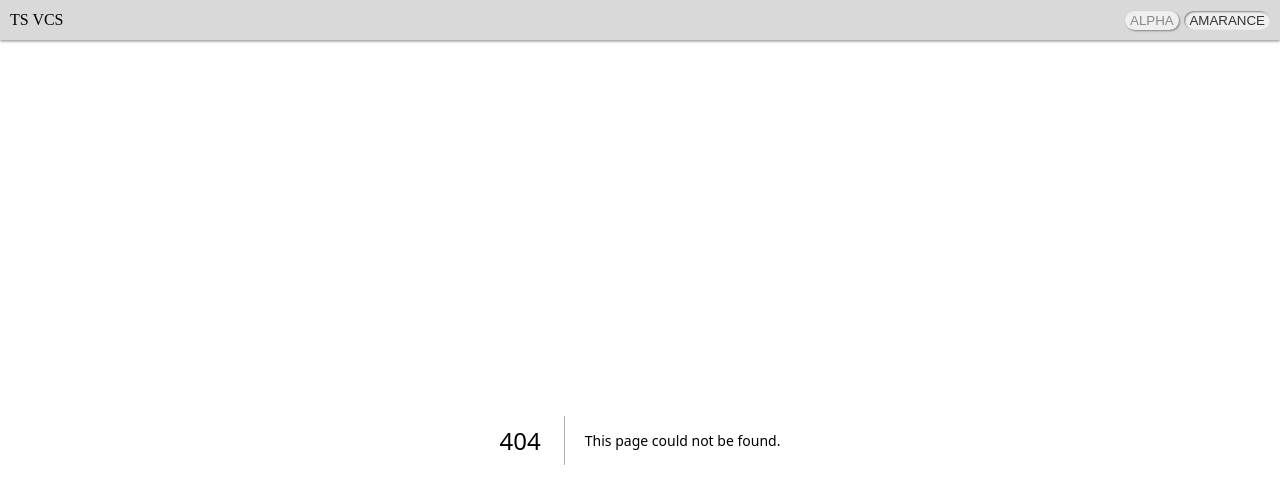
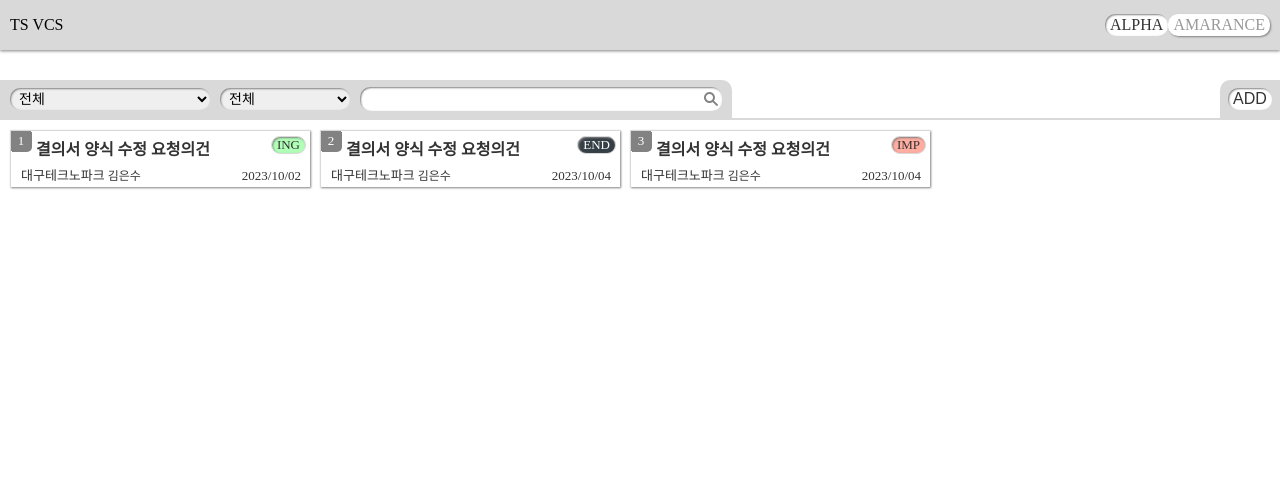
Before and after one commit to sadbc1235/ts-vcs, a Next.js app: page /report/ALPHA in a window 1280 px wide. Before the commit this address had no page. Shown: the top 504 px of the page. Built offline with nearby package versions, Linux system fonts and the light colour scheme.

Commit message:
현황페이지 뷰 완성

```diff
--- /dev/null
+++ b/src/app/component/AskCard.js
@@ -0,0 +1,18 @@
+import Link from "next/link";
+
+export function AskCard(props) {
+    return (
+        <Link href={`/use/${props.askSeq}`} className="askCard">
+            <div className="innerTop">
+                <div className="cardRowNum">{props.cardRowNum}</div>
+                <div className="cardTitle">{props.cardTitle}</div>
+                <div className={`cardState ${props.cardState}`}>{props.cardState}</div>
+            </div>
+            <div className="innerBottom">
+                <div className="cardCustomer">{props.cardCustomer}</div>
+                <div className="cardWriter">{props.cardWriter}</div>
+                <div className="cardWriteDt">{props.cardWriteDt}</div>
+            </div>
+        </Link>
+    )
+}
--- /dev/null
+++ b/src/app/component/BtnBox.js
@@ -0,0 +1,51 @@
+'use client'
+
+import Link from "next/link";
+import { usePathname, useRouter } from "next/navigation";
+import { useEffect, useState } from "react"
+
+export function BtnBox() {
+    let [isAlpha, setIsAlpha] = useState(true);
+    let [isShow, setIsShow] = useState(true);
+
+    const pathName = usePathname();
+    useEffect(() => {
+        if(pathName.includes('/use/')) {
+            setIsShow(false);
+        } else {
+            setIsShow(true);
+        }
+    }, [pathName]);
+
+    const router = useRouter();
+    console.log(router)
+    return (
+        <div id='btnBox'>
+            <Link
+                href='/report/ALPHA'
+                id='ALPHA'
+                className={isShow ? isAlpha ? 'active' : '' : 'disNone'}
+                onClick={() => {
+                    setIsAlpha(true);
+                }}
+            > ALPHA</Link>
+            <Link
+                href='/report/AMARANCE'
+                id='AMARANCE'
+                className={isShow ? !isAlpha ? 'active' : '' : 'disNone'}
+                onClick={() => {
+                    setIsAlpha(false)
+                }}
+            > AMARANCE</Link>
+
+            <div
+                onClick={() => {
+                    router.back();
+                    // 조회 API 호출
+                }}
+                id="backBtn"
+                className={!isShow ? '' : 'disNone'}
+            > BACK </div>
+        </div>
+    )
+}
--- a/src/app/globals.css
+++ b/src/app/globals.css
@@ -1,3 +1,4 @@
+/* default CSS */
 * {
     padding: 0px;
     margin: 0px;
@@ -11,11 +12,18 @@ ul, ol, li {
 a {
     text-decoration: none;
     color: #333;
+    display: block;
 }
 
+.disNone {
+    display: none;
+}
+/* default CSS */
+
+/* header */
 header {
     width: 100%;
-    height: 5vh;
+    height: 50px;
     background-color: #d9d9d9;
     padding: 0px 10px;
     display: flex;
@@ -25,19 +33,222 @@ header {
 }
 
 #btnBox {
-    width: 145px;
+    width: 165px;
     display: flex;
     justify-content: space-between;
 }
-#btnBox > input {
+#btnBox > a {
     border-radius: 10px;
     padding: 2px 5px;
     border: none;
+    background-color: #fff;
     box-shadow: 1px 1px 2px #828282;
-    color: #888;
+    color: #999;
+    cursor: pointer;
+    font-size: 16px;
 }
-
-#btnBox > input.active {
+#btnBox > #backBtn {
+    border-radius: 10px;
+    padding: 2px 5px;
+    border: none;
+    background-color: #fff;
+    cursor: pointer;
+    font-size: 16px;
     box-shadow: inset 1px 1px 2px #828282;
     color: #333;
 }
+
+#btnBox > a.active {
+    box-shadow: inset 1px 1px 2px #828282;
+    color: #333;
+}
+/* header */
+
+/* report */
+#reportWrap {
+    padding: 30px 0px 10px;
+}
+
+#reportHeader {
+    height: 40px;
+    width: 100%;
+    border-bottom: 2px solid #d9d9d9;
+    display: flex;
+    justify-content: space-between;
+}
+
+#searchBox {
+    height: 100%;
+    padding: 0px 10px;
+    background-color: #d9d9d9;
+    border-radius: 0px 10px 0px 0px;
+    display: flex;
+    align-items: center;
+    flex-wrap: wrap;
+}
+#searchBox > select {
+    width: 200px;
+    border: none;
+    padding: 2px 5px;
+    border-radius: 10px;
+    font-size: 14px;
+    margin-right: 10px;
+    box-shadow: inset 1px 1px 2px #828282;
+}
+#state {
+    width: 130px !important;
+}
+
+#addBtnBox {
+    height: 100%;
+    width: 60px;
+    background-color: #d9d9d9;
+    border-radius: 10px 0px 0px 0px;
+    display: flex;
+    justify-content: center;
+    align-items: center;
+}
+#addBtnBox > input {
+    border: none;
+    background-color: #fff;
+    padding: 2px 5px;
+    border-radius: 10px;
+    font-size: 16px;
+    box-shadow: inset 1px 1px 2px #828282;
+    color: #333;
+    cursor: pointer;
+}
+
+#searchBtn {
+    background-color: #fff;
+    padding: 4px;
+    border-radius: 10px;
+    display: flex;
+    justify-content: center;
+    align-items: center;
+    cursor: pointer;
+    box-shadow: inset 1px 1px 2px #828282;
+}
+#searchBtn > input {
+    border: none;
+    font-size: 14px;
+    width: 340px;
+}
+
+#askCardBox {
+    padding: 0px 0px 10px 10px;
+    display: flex;
+    flex-wrap: wrap;
+}
+.askCard {
+    width: 300px;
+    position: relative;
+    box-shadow: 1px 1px 2px #828282;
+    border-top: 1px solid #d9d9d9;
+    border-left: 1px solid #d9d9d9;
+    margin-right: 10px;
+    margin-top: 10px;
+}
+.askCard > .innerTop
+, .askCard > .innerBottom {
+    display: flex;
+}
+.askCard > .innerTop > .cardRowNum {
+    width: 20px;
+    height: 20px;
+    margin-right: 5px;
+    border-radius: 0px 0px 5px 0px;
+    background-color: #828282;
+    color: #fff;
+    display: flex;
+    justify-content: center;
+    align-items: center;
+    font-size: 13px;
+    box-shadow: 1px 1px #828282;
+}
+.askCard > .innerTop > .cardTitle {
+    font-weight: bold;
+    padding-top: 5px;
+}
+.askCard > .innerTop > .cardState {
+    position: absolute;
+    top: 5px;
+    right: 4px;
+    border: 1px solid #d9d9d9;
+    font-size: 13px;
+    padding: 0px 5px;
+    border-radius: 10px;
+    color: #333;
+    box-shadow: inset 1px 1px 2px #828282;
+}
+.askCard > .innerTop > .cardState.ING {
+    background-color: #b0ffb7;
+}
+.askCard > .innerTop > .cardState.END {
+    background-color: #353f46;
+    color: #fff;
+}
+.askCard > .innerTop > .cardState.IMP {
+    background-color: #ffaca1;
+}
+.askCard > .innerBottom {
+    margin-top: 5px;
+    align-items: flex-end;
+}
+.askCard > .innerBottom > .cardCustomer {
+    padding-left: 10px;
+    padding-bottom: 3px;
+    font-size: 13px;
+}
+.askCard > .innerBottom > .cardWriter {
+    padding-left: 3px;
+    padding-bottom: 3px;
+    font-size: 12px;
+}
+.askCard > .innerBottom > .cardWriteDt {
+    position: absolute;
+    bottom: 3px;
+    right: 4px;
+    font-size: 13px;
+    padding: 0px 5px;
+    color: #333;
+}
+
+/* report */
+
+/* report header mobile */
+@media (max-width: 799px) {
+    #reportHeader {
+      height: 70px;
+      align-items: flex-end;
+    }
+    #searchBox {
+        width: 390px;
+    }
+
+    #addBtnBox {
+        height: 50%;
+    }
+}
+
+@media (max-width: 468px) {
+    #reportHeader {
+      height: 95px;
+      align-items: flex-end;
+    }
+    #searchBox {
+        width: 75%;
+    }
+
+    #addBtnBox {
+        height: 40%;
+    }
+
+    #searchBtn {
+        width: 100%;
+    }
+    #searchBtn > input {
+        width: 100%;
+    }
+}
+/* report header mobile */
--- a/src/app/layout.js
+++ b/src/app/layout.js
@@ -1,20 +1,17 @@
+'use client'
+
+import { BtnBox } from './component/BtnBox'
 import './globals.css'
 
-export const metadata = {
-  title: 'Create Next App',
-  description: 'Generated by create next app',
-}
+export default function RootLayout({ children }) {
 
-export default function RootLayout({ children }) {
   return (
     <html>
+      <title> TS version controll system </title>
       <body>
         <header>
           <div id='logo'>TS VCS</div>
-          <div id='btnBox'>
-            <input type='button' id='ALPHA' value="ALPHA"/>
-            <input type='button' id='AMARANCE' className='active' value="AMARANCE"/>
-          </div>
+          <BtnBox />
         </header>
         {children}
       </body>
--- /dev/null
+++ b/src/app/report/[gwType]/page.js
@@ -0,0 +1,72 @@
+'use client'
+
+import { AskCard } from "@/app/component/AskCard";
+import { useParams } from "next/navigation"
+
+export default function Report() {
+  const params = useParams();
+  const gwType = params.gwType;
+
+  return (
+    <div id="reportWrap">
+      <div id="reportHeader">
+
+        <div id="searchBox">
+          <select id="customer">
+            <option value=''>전체</option>
+            <option value='대구테크노파크'>대구테크노파크</option>
+          </select>
+
+          <select id="state">
+            <option value=''>전체</option>
+            <option value='ING'>ING</option>
+            <option value='END'>END</option>
+            <option value='X'>IMPOSSIBLE</option>
+          </select>
+
+          <div id="searchBtn">
+            <input id="searchText" type="text" />
+            <img src="/search_icon2.png" />
+          </div>
+        </div>
+
+        <div id="addBtnBox">
+          <input type="button" value="ADD" />
+        </div>
+
+      </div>
+
+      <div id="askCardBox">
+        <AskCard
+          cardRowNum='1'
+          cardTitle='결의서 양식 수정 요청의건'
+          cardState='ING'
+          cardCustomer='대구테크노파크'
+          cardWriter='김은수'
+          cardWriteDt='2023/10/02'
+          askSeq='1'
+        />
+
+        <AskCard
+          cardRowNum='2'
+          cardTitle='결의서 양식 수정 요청의건'
+          cardState='END'
+          cardCustomer='대구테크노파크'
+          cardWriter='김은수'
+          cardWriteDt='2023/10/04'
+          askSeq='2'
+        />
+
+        <AskCard
+          cardRowNum='3'
+          cardTitle='결의서 양식 수정 요청의건'
+          cardState='IMP'
+          cardCustomer='대구테크노파크'
+          cardWriter='김은수'
+          cardWriteDt='2023/10/04'
+          askSeq='3'
+        />
+      </div>
+    </div>
+  )
+}
```
Also changed, not shown: src/app/page.js (+9 -1 lines), src/app/use/[askSeq]/page.js (added, +13 -0 lines), public/search_icon2.png (added).
